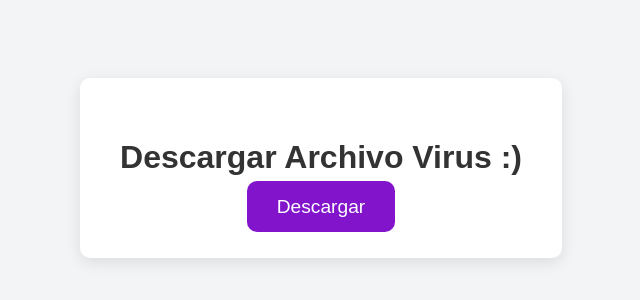
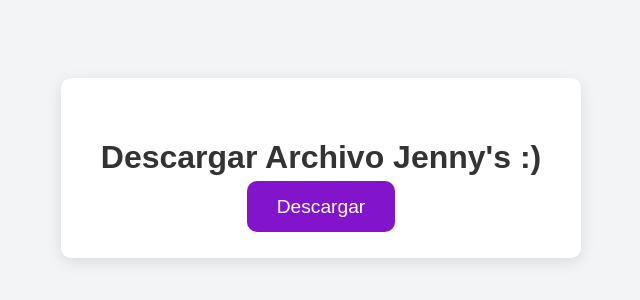
Before and after one commit to gfcgvbd/Mods, a plain HTML site: page index.html in a window 1280 px wide. Shown: the part 232-532 px from the top of the page, without its empty margins (319-959 px from the left). Drawn offline with Linux system fonts and the light colour scheme.

Commit message:
Update index.html

```diff
--- a/index.html
+++ b/index.html
@@ -3,7 +3,7 @@
 <head>
     <meta charset="UTF-8">
     <meta name="viewport" content="width=device-width, initial-scale=1.0">
-    <title>Descargar Archivo Virus :)</title>
+    <title>Descargar Archivo Jenny's :)</title>
     <style>
         body {
             margin: 0;
@@ -49,7 +49,7 @@
 <body>
 
     <div class="container">
-        <h1>Descargar Archivo Virus :)</h1>
+        <h1>Descargar Archivo Jenny's :)</h1>
         <a href="https://drive.google.com/uc?export=download&id=1D510d6uZOFZhVHr-Cctu6oKWyU3zUmFj" class="download-btn">Descargar</a>
     </div>
 
```
